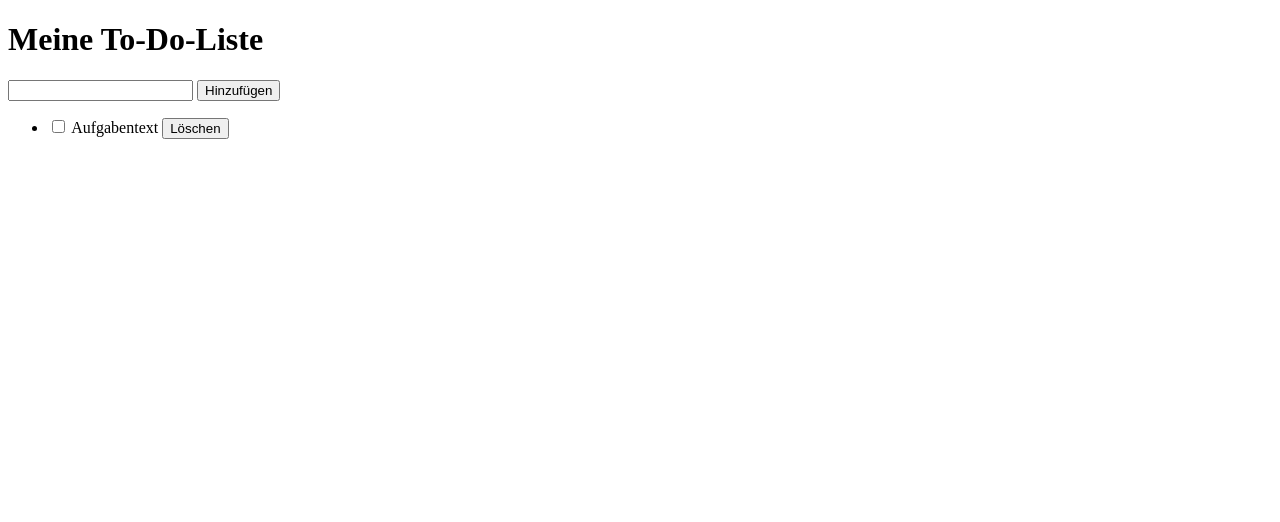
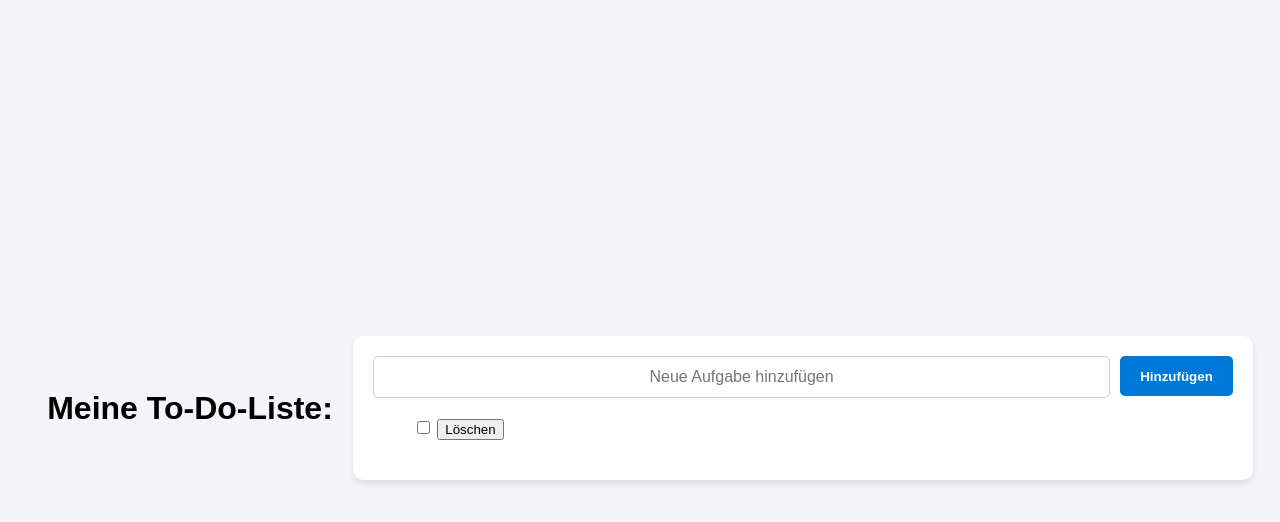
Before and after one commit to kalevlill/todo-app, a plain HTML site: page index.html in a window 1280 px wide. Drawn offline with Linux system fonts and the light colour scheme.

Commit message:
todo app styling

```diff
--- a/index.html
+++ b/index.html
@@ -4,20 +4,21 @@
     <meta charset="UTF-8">
     <meta name="viewport" content="width=device-width, initial-scale=1.0">
     <title>To-Do-App</title>
+    <link rel="stylesheet" href="styles/style.css">
 </head>
 <body>
-    <h1>Meine To-Do-Liste</h1>
+    <h1>Meine To-Do-Liste:</h1>
     <div class="todo-app">
         <form class="todo-form" action="">
-            <input type="text" class="todo-input">
-            <button type="submit" class="todo-button">Hinzufügen</button>
+            <input type="text" class="todo-input" placeholder="Neue Aufgabe hinzufügen" aria-label="Neue Aufgabe hinzufügen">
+            <button type="submit" class="todo-button" aria-label="Aufgabe hinzufügen">Hinzufügen</button>
         </form>
         <ul class="todo-list">
             <!--To-Do Einträge-->
             <li>
-                <input type="checkbox">
-                <span>Aufgabentext</span>
-                <button>Löschen</button>
+                <input type="checkbox" aria-label="Aufgabe erledigen">
+                <span></span>
+                <button aria-label="Aufgabe löschen">Löschen</button>
             </li>
         </ul>
         <div class="todo-info"></div>
--- /dev/null
+++ b/styles/style.css
@@ -0,0 +1,92 @@
+body {
+    background-color: #f4f4f9;
+    font-family: Arial, sans-serif;
+    display: flex;
+    justify-content: center;
+    align-items: center;
+    height: 100vh;
+    box-sizing: border-box;
+}
+.todo-app {
+    max-width: 900px;
+    width: 90%;
+    box-sizing: border-box;
+    background-color: #ffffff;
+    box-shadow: 0 4px 6px rgba(0, 0, 0, 0.1);
+    padding: 20px;
+    border-radius: 10px;
+}
+h1 {
+    text-align: center;
+    font-size: 2rem;
+    font-weight: bold;
+    margin-bottom: 20px;
+    padding: 20px;
+}
+.todo-form {
+    display: flex;
+    gap: 10px;
+    margin-bottom: 20px;
+    width: 100%;
+}
+.todo-input {
+    width: 100%;
+    height: 40px;
+    border: 1px solid #ccc;
+    border-radius: 5px;
+    padding: 0 10px;
+    font-size: 1rem;
+    text-align: center;
+}
+.todo-button {
+    width: auto;
+    height: 40px;
+    background-color: #0078d7;
+    color: #ffffff;
+    font-weight: bold;
+    border: none;
+    border-radius: 5px;
+    padding: 10px 20px;
+    cursor: pointer;
+}
+.todo-button:hover {
+    background-color: #005bb5;
+}
+.todo-list {
+    list-style: none;
+}
+.todo-item {
+    margin-bottom: 10px;
+    display: flex;
+    gap: 10px;
+    background-color: #f9f9f9;
+    border-radius: 5px;
+    padding: 10px;
+}
+.todo-item input[type="checkbox"] {
+    margin-right: 10px;
+    cursor: pointer;
+}
+.todo-item span {
+    font-size: 1rem;
+    flex-grow: 1;
+}
+.todo-item input[type="checkbox"]:checked + span {
+    text-decoration: line-through;
+}
+.todo-item button {
+    background-color: f #d9534f;
+    color: #ffffff;
+    border-radius: 5px;
+    padding: 5px 10px;
+    cursor: pointer;
+}
+.todo-item button:hover {
+    background-color: #c9302c;
+}
+.todo-info {
+    text-align: center;
+    font-size: 0.9rem;
+    color: #666666;
+    margin-top: 20px;
+}
```
